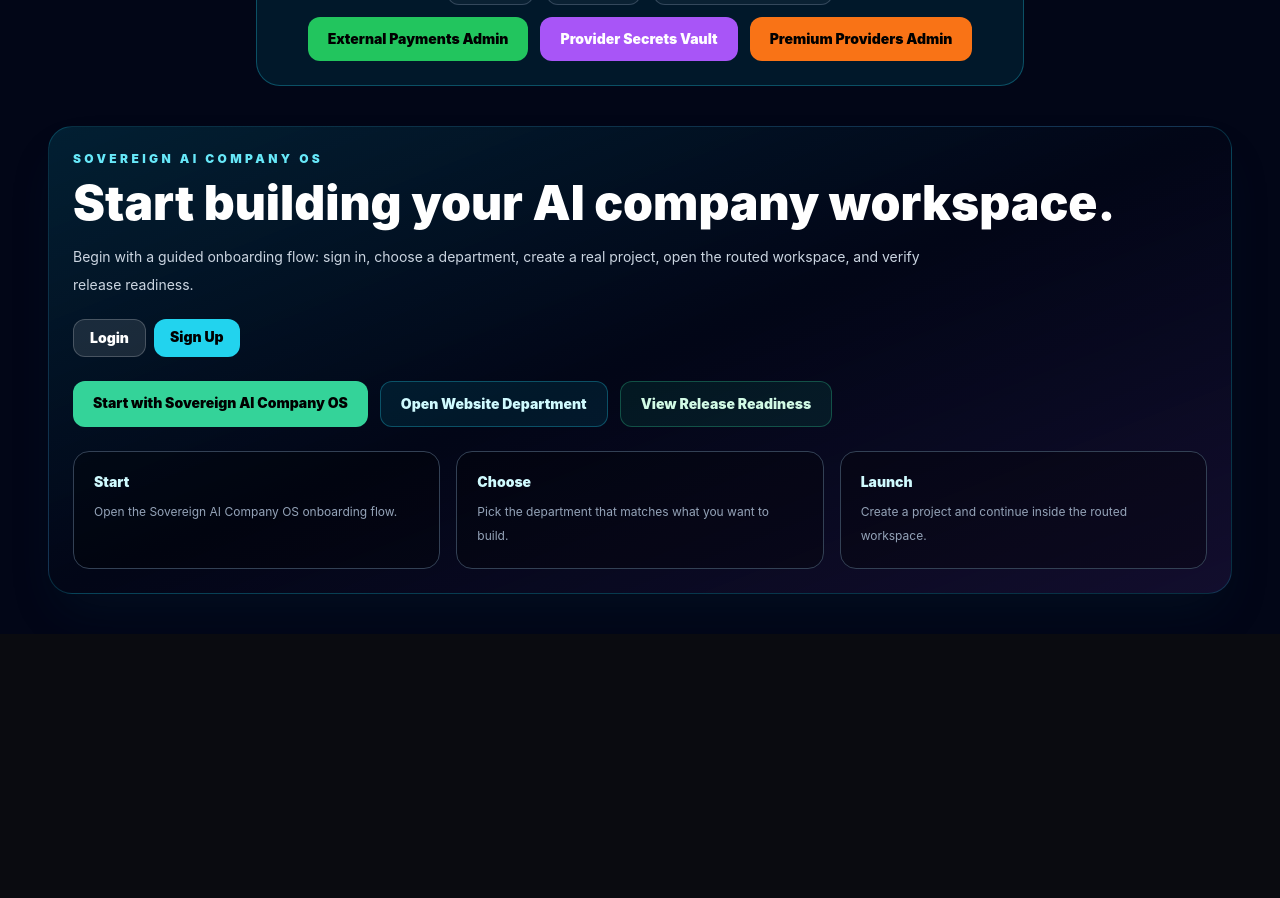
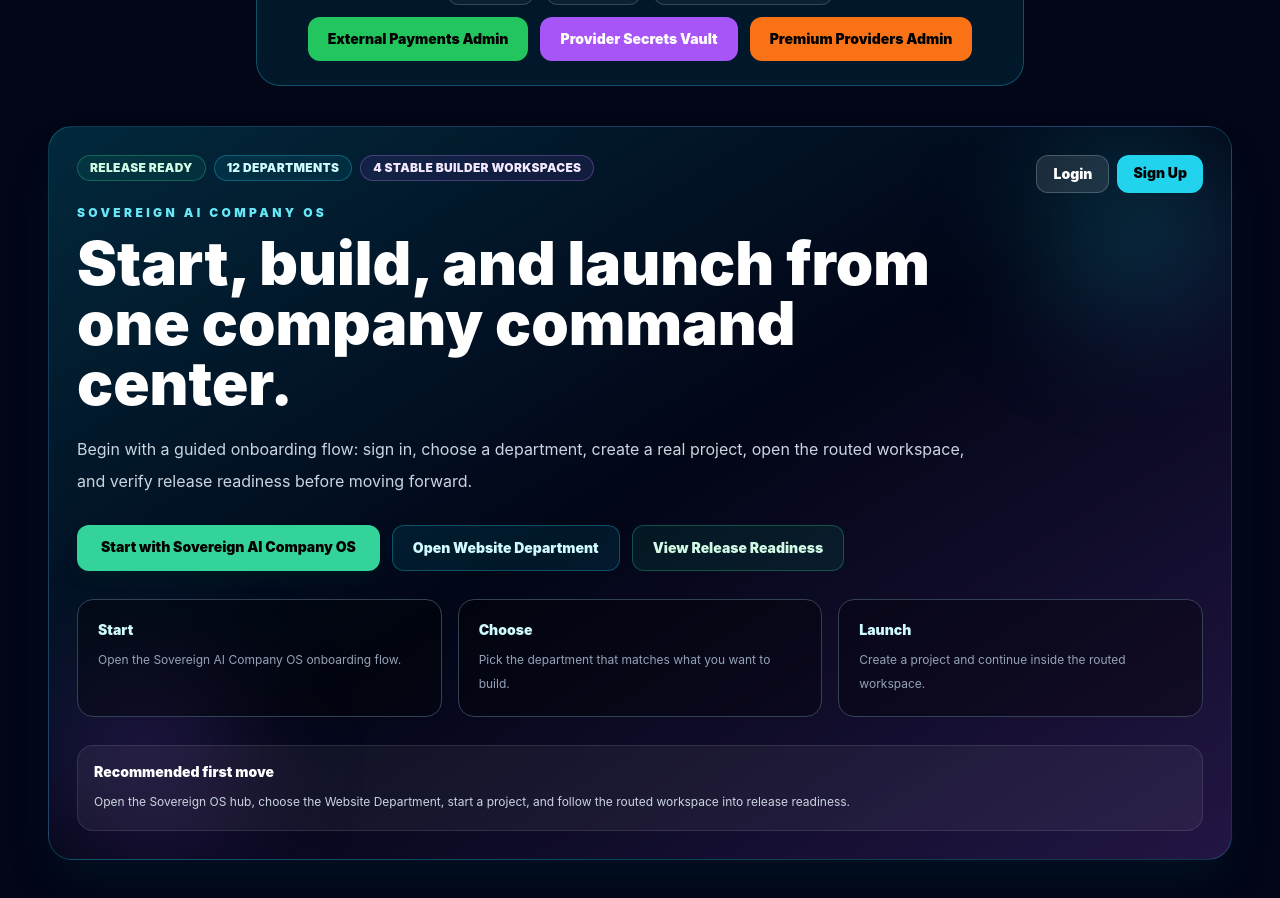
Before and after one commit to pbtransportcom-droid/omegacrownai-dashboard, a Next.js app in the folder omegacrownai-dashboard/: page / in a window 1280 px wide. Shown: the part 2140-3038 px from the top of the page. Before the commit the page ends 2774 px from the top, so only its background shows below. Built offline with nearby package versions, Linux system fonts and the light colour scheme.

Commit message:
Upgrade homepage Sovereign CTA hierarchy

```diff
--- a/omegacrownai-dashboard/app/page.tsx
+++ b/omegacrownai-dashboard/app/page.tsx
@@ -214,22 +214,37 @@ export default function HomePage() {
       </section>
 
       <section className="mx-auto mt-10 max-w-7xl px-6">
-        <div className="rounded-3xl border border-cyan-400/20 bg-gradient-to-br from-cyan-500/15 via-slate-950 to-purple-500/10 p-6 text-white shadow-2xl shadow-cyan-950/20">
-          <div className="flex flex-wrap items-start justify-between gap-5">
-            <div>
-              <p className="text-xs font-black uppercase tracking-[0.28em] text-cyan-300">
+        <div className="relative overflow-hidden rounded-3xl border border-cyan-400/25 bg-gradient-to-br from-cyan-500/20 via-slate-950 to-purple-500/20 p-7 text-white shadow-2xl shadow-cyan-950/30">
+          <div className="absolute right-0 top-0 h-48 w-48 rounded-full bg-cyan-400/20 blur-3xl" />
+          <div className="absolute bottom-0 left-0 h-48 w-48 rounded-full bg-purple-500/20 blur-3xl" />
+
+          <div className="relative flex flex-wrap items-start justify-between gap-5">
+            <div className="max-w-4xl">
+              <div className="flex flex-wrap gap-2">
+                <span className="rounded-full border border-emerald-400/30 bg-emerald-500/10 px-3 py-1 text-xs font-black uppercase tracking-wide text-emerald-100">
+                  Release Ready
+                </span>
+                <span className="rounded-full border border-cyan-400/30 bg-cyan-500/10 px-3 py-1 text-xs font-black uppercase tracking-wide text-cyan-100">
+                  12 Departments
+                </span>
+                <span className="rounded-full border border-purple-400/30 bg-purple-500/10 px-3 py-1 text-xs font-black uppercase tracking-wide text-purple-100">
+                  4 Stable Builder Workspaces
+                </span>
+              </div>
+
+              <p className="mt-6 text-xs font-black uppercase tracking-[0.28em] text-cyan-300">
                 Sovereign AI Company OS
               </p>
-              <h2 className="mt-3 text-4xl font-black md:text-5xl">
-                Start building your AI company workspace.
+              <h2 className="mt-3 text-4xl font-black leading-tight md:text-6xl">
+                Start, build, and launch from one company command center.
               </h2>
-              <p className="mt-4 max-w-4xl text-sm leading-7 text-slate-300">
+              <p className="mt-5 max-w-4xl text-base leading-8 text-slate-300">
                 Begin with a guided onboarding flow: sign in, choose a department, create a real project,
-                open the routed workspace, and verify release readiness.
+                open the routed workspace, and verify release readiness before moving forward.
               </p>
             </div>
 
-            <div className="flex flex-wrap gap-2">
+            <div className="relative flex flex-wrap gap-2">
               <a
                 href="/login"
                 className="rounded-xl border border-white/20 bg-white/10 px-4 py-2 text-sm font-black text-white hover:bg-white/20"
@@ -245,10 +260,10 @@ export default function HomePage() {
             </div>
           </div>
 
-          <div className="mt-6 flex flex-wrap gap-3">
+          <div className="relative mt-7 flex flex-wrap gap-3">
             <a
               href="/build"
-              className="rounded-xl bg-emerald-400 px-5 py-3 text-sm font-black text-black hover:bg-emerald-300"
+              className="rounded-xl bg-emerald-400 px-6 py-3 text-sm font-black text-black shadow-lg shadow-emerald-950/30 hover:bg-emerald-300"
             >
               Start with Sovereign AI Company OS
             </a>
@@ -266,18 +281,27 @@ export default function HomePage() {
             </a>
           </div>
 
-          <div className="mt-6 grid gap-4 md:grid-cols-3">
+          <div className="relative mt-7 grid gap-4 md:grid-cols-3">
             {sovereignStartSteps.map((item) => (
               <a
                 key={item.title}
                 href={item.href}
-                className="rounded-2xl border border-slate-700 bg-black/30 p-5 transition hover:border-cyan-300/60 hover:bg-cyan-500/10"
+                className="rounded-2xl border border-slate-700 bg-black/35 p-5 transition hover:border-cyan-300/60 hover:bg-cyan-500/10"
               >
                 <p className="text-sm font-black text-cyan-100">{item.title}</p>
                 <p className="mt-2 text-xs leading-6 text-slate-400">{item.detail}</p>
               </a>
             ))}
           </div>
+
+          <div className="relative mt-7 rounded-2xl border border-white/10 bg-white/5 p-4">
+            <p className="text-sm font-black text-white">
+              Recommended first move
+            </p>
+            <p className="mt-2 text-xs leading-6 text-slate-300">
+              Open the Sovereign OS hub, choose the Website Department, start a project, and follow the routed workspace into release readiness.
+            </p>
+          </div>
         </div>
       </section>
     </main>
```
